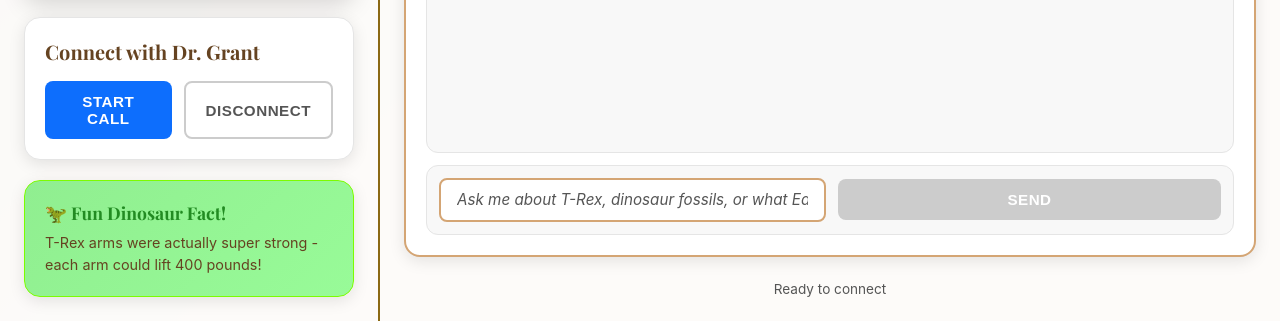
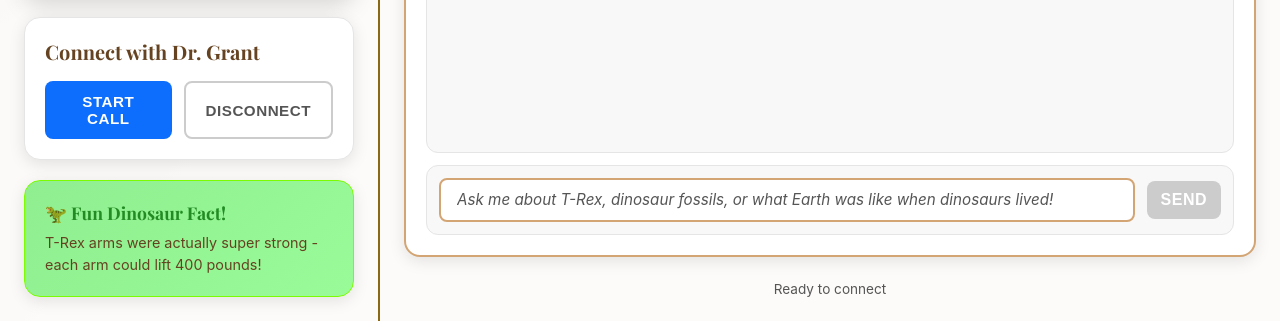
Before and after one commit to DanSandoval/avatar-chatbot, a website: page d-id-chatbot/public/index.html in a window 1280 px wide. Shown: the part 504-825 px from the top of the page. Drawn offline with nearby package versions, Linux system fonts and the light colour scheme; no server answers.

Commit message:
Chat is looking good but same issues remain.

```diff
--- a/d-id-chatbot/public/style-modern.css
+++ b/d-id-chatbot/public/style-modern.css
@@ -526,11 +526,15 @@ body {
 }
 
 #send-button {
-    padding: 12px 16px;
+    padding: 10px 14px !important;
     height: fit-content;
     align-self: center;
     flex-shrink: 0;
+    flex: 0 0 auto !important;
     white-space: nowrap;
+    min-width: auto;
+    font-size: 1rem;
+    width: auto !important;
 }
 
 /* Status */
```
